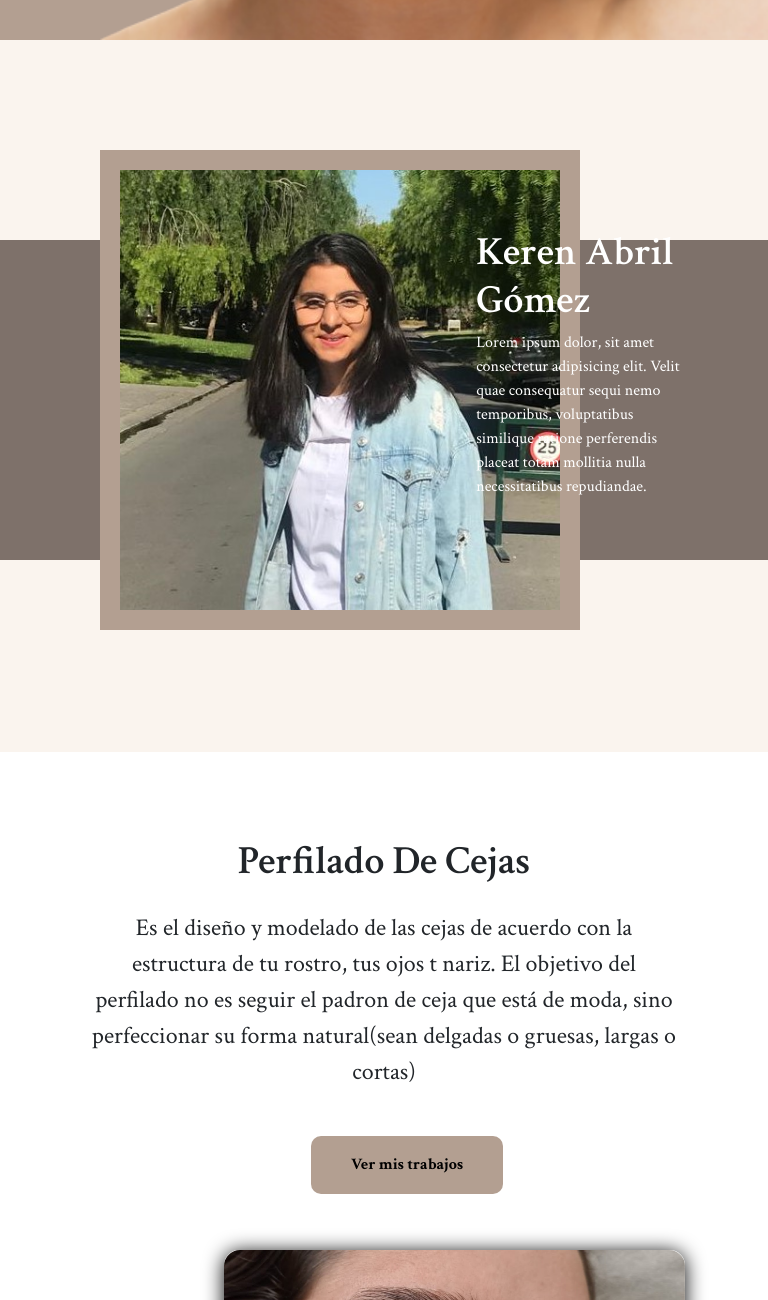
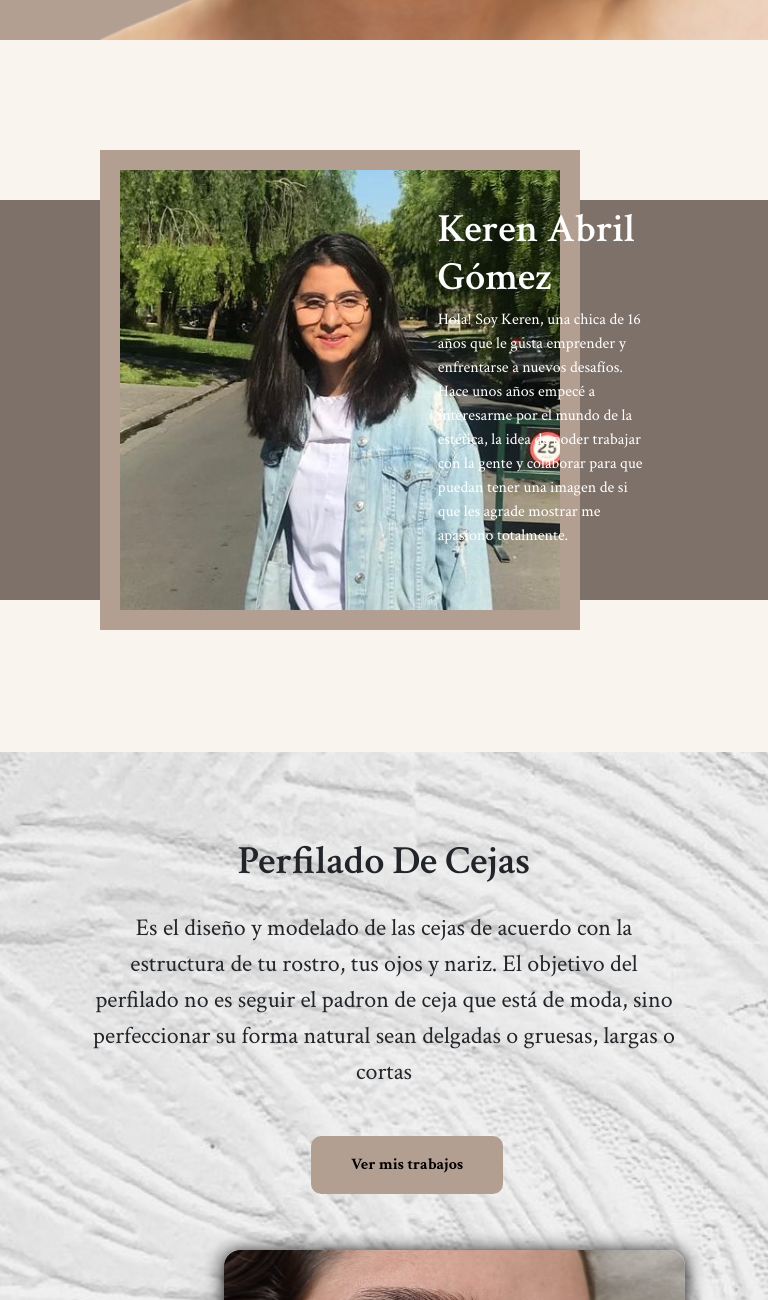
Before and after one commit to MailenOrtiz/Integrador-UTN, a plain HTML site: page index.html in a window 768 px wide. Shown: the part 760-2060 px from the top of the page. Drawn offline with nearby package versions, Linux system fonts and the light colour scheme.

Commit message:
arreglos de imagenes 2

```diff
--- a/estilos.css
+++ b/estilos.css
@@ -109,7 +109,7 @@ nav > img {
 }
 
 .nombre{
-    padding-top: 10% ;
+    padding-top: 9% ;
     padding-left: 12%;
     width: 40%;
     background: none;
@@ -161,7 +161,7 @@ nav > img {
 
 .servicios{
     height: 70vh;
-    background-image: url(Imagenes/fondocejas.jpg);
+    background-image: url(Imagenes/fondocejas.png);
     background-size: cover;
     background-repeat: none;
     background-position: 0% 0%;
@@ -384,7 +384,8 @@ padding-bottom: 0px;
     /* PRESENTACIÓN */
 
     .fondopresentacion {
-        top: 125%;
+        top: 120%;
+        height: 50vh;
     }
 
     .imgpresentacion > img {
@@ -392,12 +393,14 @@ padding-bottom: 0px;
     }
 
     .nombre {
-        left: 50%;
-        right: 50%;
+        left: 45%;
         width: 40%;
-        padding-top: 12%;
+        padding-top: 9%;
     }
 
+    .presentacion > p {
+        padding-left: 5px;
+    }
     /* SERVICIOS */
 
     /* texto y boton de servicio */
@@ -547,7 +550,7 @@ padding-bottom: 0px;
     }
 
     .nombre{
-        top: 176%;
+        top: 173%;
         left: 10%;
         width: 70%;
         text-align: center;
--- a/index.html
+++ b/index.html
@@ -24,7 +24,7 @@
 
         <div class="texthero">
             <h1>KEREN STYLE</h1>
-            <p>Lorem ipsum dolor sit, amet consectetur adipisicing elit. Nisi odio quos veritatis, enim atque animi eum unde culpa nam! Officia quaerat unde similique rem. Deserunt cupiditate odit error quasi iusto!</p>
+            <p>Keren Style, un sencillo emprendiento que busca grandes cambios resaltando la mirada. No nos centramos en las estructuras de la moda actual, sino en la naturalidad de la belleza y armonía.</p>
         </div>
 
         <img src="imagenes/fondohero2.png" alt="fondo negro" class="fondonegro2 triangulonegro">
@@ -44,7 +44,7 @@
 
             <div class="nombre">
                 <h2>Keren Abril Gómez</h2>
-                <p>Lorem ipsum dolor, sit amet consectetur adipisicing elit. Velit quae consequatur sequi nemo temporibus, voluptatibus similique ratione perferendis placeat totam mollitia nulla necessitatibus repudiandae.</p>
+                <p>Hola! Soy Keren, una chica de 16 años que le gusta emprender y enfrentarse a nuevos desafíos. Hace unos años empecé a interesarme por el mundo de la estética,  la idea de poder trabajar con la gente y colaborar para que puedan tener una imagen de si que les agrade mostrar me apasiono totalmente.</p>
             </div>
 
         </div>
@@ -58,7 +58,7 @@
     <section class="servicios" id="perfilado">
         <div class="perfilado">
             <h2>Perfilado De Cejas</h2>
-            <p>Es el diseño y modelado de las cejas de acuerdo con la estructura de tu rostro, tus ojos t nariz. El objetivo del perfilado no es seguir el padron de ceja que está de moda, sino perfeccionar su forma natural(sean delgadas o gruesas, largas o cortas)</p>
+            <p>Es el diseño y modelado de las cejas de acuerdo con la estructura de tu rostro, tus ojos y nariz. El objetivo del perfilado no es seguir el padron de ceja que está de moda, sino perfeccionar su forma natural sean delgadas o gruesas, largas o cortas</p>
             <button class="trabajos">Ver mis trabajos</button>
         </div>
 
```
